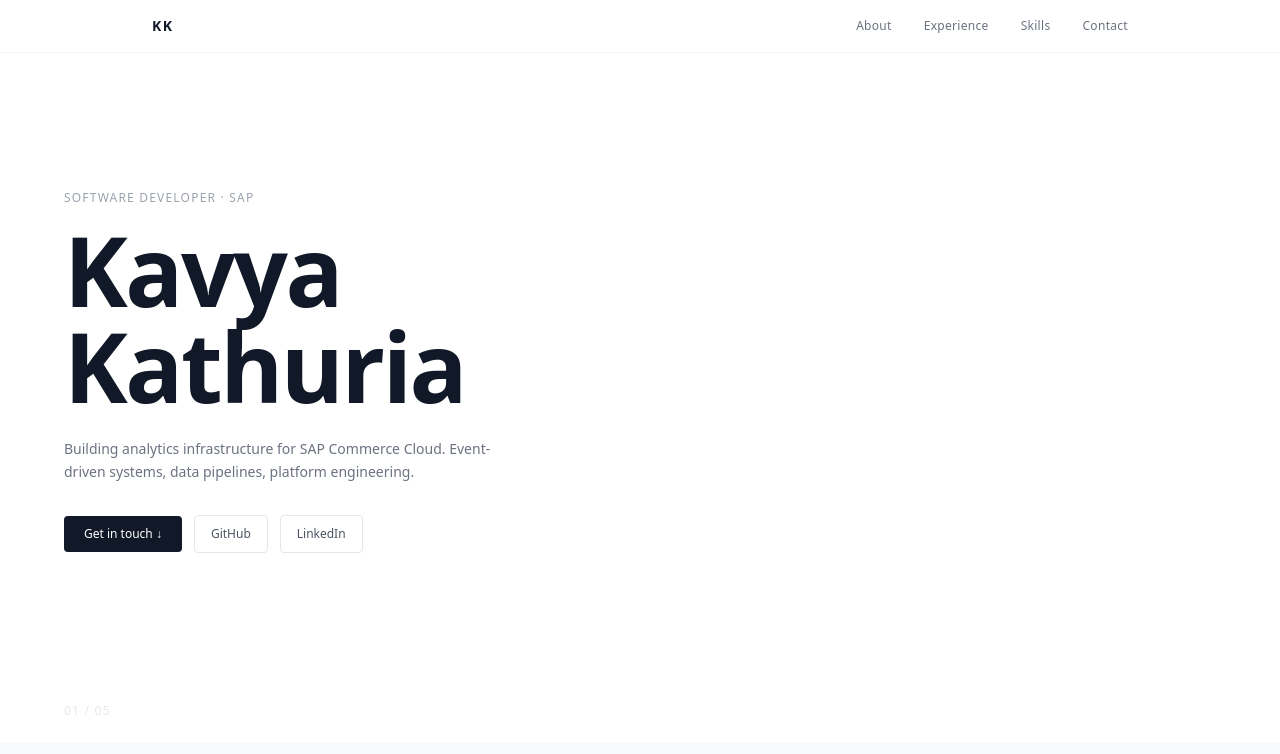
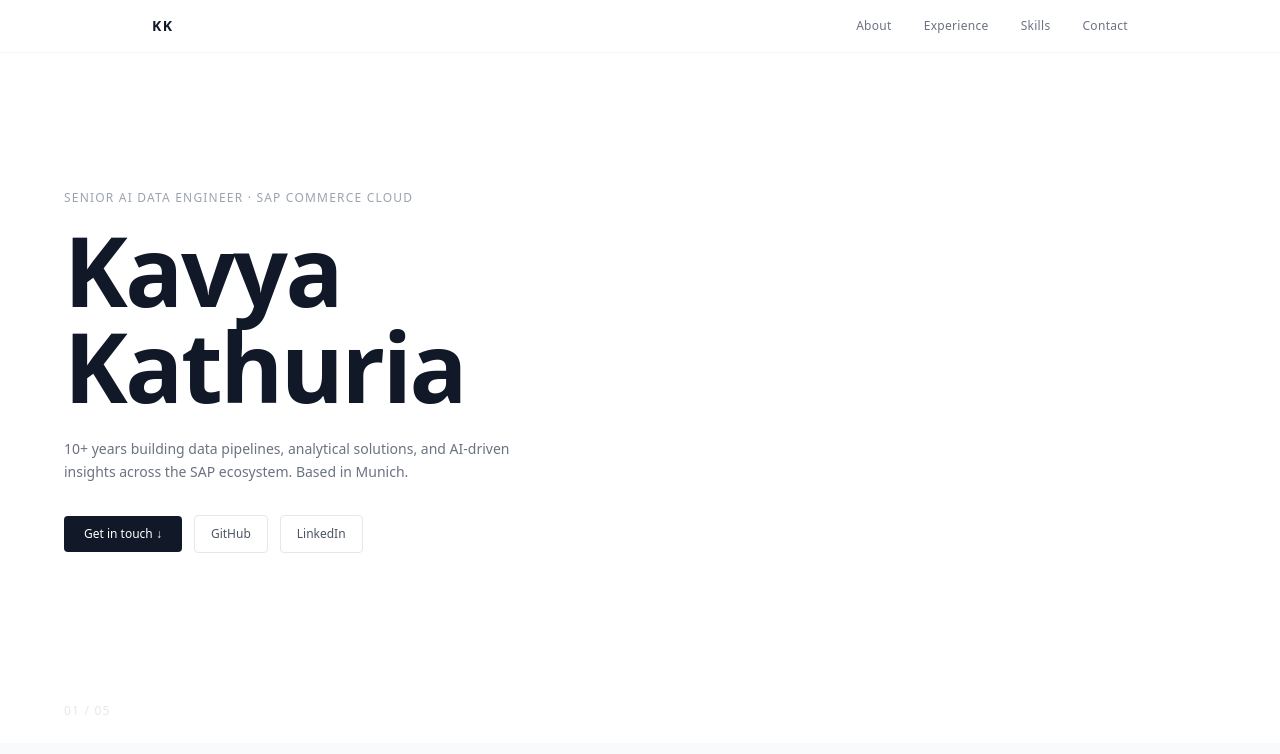
Before and after one commit to kavyakat/kk-website, a Next.js app: page / in a window 1280 px wide. Shown: the top 754 px of the page. Built offline with nearby package versions, Linux system fonts and the light colour scheme.

Commit message:
content: populate all sections from resume

```diff
--- a/src/components/About.tsx
+++ b/src/components/About.tsx
@@ -18,18 +18,17 @@ export default function About() {
           About
         </h2>
         <p className="text-sm text-gray-600 leading-loose max-w-xl mb-10">
-          I&apos;m a software developer on the Commerce Analytics team at SAP,
-          where I build the CCv2 platform&apos;s analytics layer — the systems
-          that track, move, and make sense of commerce events at scale. My work
-          sits at the intersection of platform engineering and data, spanning
-          event-driven architecture, data pipelines, and cloud-native services
-          on SAP BTP.
+          Senior AI Data Engineer and full-stack developer with 10+ years of experience
+          across the SAP ecosystem. I specialise in building large-scale analytical
+          solutions, high-performance data pipelines, and AI-driven insights — currently
+          on the SAP Commerce Cloud team in Munich, where I work across SAP BTP, HANA
+          Cloud, SAP Analytics Cloud, and Cloud Application Programming (CAP).
         </p>
         <div className="flex gap-4 flex-wrap">
           {[
-            { label: "Role", value: "Software Developer" },
-            { label: "Company", value: "SAP" },
-            { label: "Focus", value: "Platform · Analytics" },
+            { label: "Role", value: "Senior AI Data Engineer" },
+            { label: "Company", value: "SAP Commerce Cloud" },
+            { label: "Location", value: "Munich, Germany" },
           ].map((chip) => (
             <div
               key={chip.label}
--- a/src/components/Contact.tsx
+++ b/src/components/Contact.tsx
@@ -23,7 +23,7 @@ export default function Contact() {
         </p>
         <div className="flex items-center gap-3 flex-wrap">
           <a
-            href="mailto:kavya.kathuria@example.com"
+            href="mailto:kavyakat@gmail.com"
             className="px-5 py-2.5 bg-gray-900 text-white text-xs font-medium rounded hover:bg-gray-700 transition-colors"
           >
             Email me
--- a/src/components/Experience.tsx
+++ b/src/components/Experience.tsx
@@ -4,12 +4,44 @@ import { useInView } from "@/hooks/useInView";
 
 const experience = [
   {
-    title: "Software Developer",
-    company: "SAP",
-    team: "Commerce Analytics",
-    period: "2023 — Present",
+    title: "Senior AI Data Engineer",
+    company: "SAP Commerce Cloud",
+    team: "Munich, Germany",
+    period: "Jan 2024 — Present",
     description:
-      "Building the analytics layer of the CCv2 platform — event tracking systems, data pipelines, and cloud-native services on SAP BTP.",
+      "Engineering end-to-end data pipelines across SAP BTP and Java-based ETLs. Implementing AI-powered summarization and insights. Driving initiatives from planning through execution with full ownership of major data and engineering projects.",
+  },
+  {
+    title: "Data Scientist",
+    company: "SAP Commerce Cloud",
+    team: "Munich, Germany",
+    period: "May 2022 — Dec 2023",
+    description:
+      "Built analytical dashboards in SAP Analytics Cloud delivering KPIs and AI-powered insights. Maintained SAP HANA Cloud data models and led UI/UX development for internal tools using SAP Fiori standards.",
+  },
+  {
+    title: "Working Student",
+    company: "SAP Commerce Cloud & SAP Kyma",
+    team: "Munich, Germany",
+    period: "Nov 2019 — May 2022",
+    description:
+      "Built dashboards and backend services for SAP Commerce Cloud analytics. Developed a GoLang-based integration library for SAP Kyma and worked with Kubernetes/Docker on AWS, Azure, and GCP.",
+  },
+  {
+    title: "Associate Developer",
+    company: "SAP Master Data Management",
+    team: "Bengaluru, India",
+    period: "Aug 2018 — Aug 2019",
+    description:
+      "Built a centralised Product Master Data orchestration solution on SAP Cloud Platform using CAP. Developed core backend services and applied SAP HANA Cloud and SAP Fiori across the project.",
+  },
+  {
+    title: "Associate Developer",
+    company: "SAP Fieldglass",
+    team: "Bengaluru, India",
+    period: "Jul 2015 — Jul 2018",
+    description:
+      "Contributed to the SAP Fieldglass vendor management system. Created REST APIs with Spring framework and integrated Java microservices for data exchange and operational consistency.",
   },
 ];
 
--- a/src/components/Hero.tsx
+++ b/src/components/Hero.tsx
@@ -23,14 +23,14 @@ export default function Hero() {
         className={`fade-in max-w-2xl ${isVisible ? "visible" : ""}`}
       >
         <p className="text-xs text-gray-400 uppercase tracking-widest mb-4">
-          Software Developer · SAP
+          Senior AI Data Engineer · SAP Commerce Cloud
         </p>
         <h1 className="text-7xl md:text-8xl font-bold text-gray-900 leading-none tracking-tight mb-6">
           Kavya<br />Kathuria
         </h1>
         <p className="text-sm text-gray-500 leading-relaxed max-w-md mb-8">
-          Building analytics infrastructure for SAP Commerce Cloud.
-          Event-driven systems, data pipelines, platform engineering.
+          10+ years building data pipelines, analytical solutions, and AI-driven
+          insights across the SAP ecosystem. Based in Munich.
         </p>
         <div className="flex items-center gap-3 flex-wrap">
           <button
--- a/src/components/Skills.tsx
+++ b/src/components/Skills.tsx
@@ -5,19 +5,19 @@ import { useInView } from "@/hooks/useInView";
 const skills = [
   {
     group: "Languages",
-    tags: ["Java", "Python"],
+    tags: ["Java", "Python", "SQL", "GoLang"],
   },
   {
-    group: "Platform",
-    tags: ["SAP BTP", "CCv2", "mTLS", "XSUAA"],
+    group: "SAP & Cloud",
+    tags: ["SAP BTP", "SAP HANA Cloud", "SAP Analytics Cloud", "CAP", "SAP Fiori", "SAP Commerce Cloud"],
   },
   {
-    group: "Architecture",
-    tags: ["Event-driven", "Message queues", "Data pipelines"],
+    group: "Data & AI",
+    tags: ["Data pipelines", "Data modeling", "AI summarization", "Forecasting", "Anomaly detection"],
   },
   {
-    group: "Tools",
-    tags: ["CI/CD", "Git"],
+    group: "DevOps",
+    tags: ["Jenkins", "GitHub Actions", "Kubernetes", "Docker", "AWS", "Azure", "GCP"],
   },
 ];
 
```
